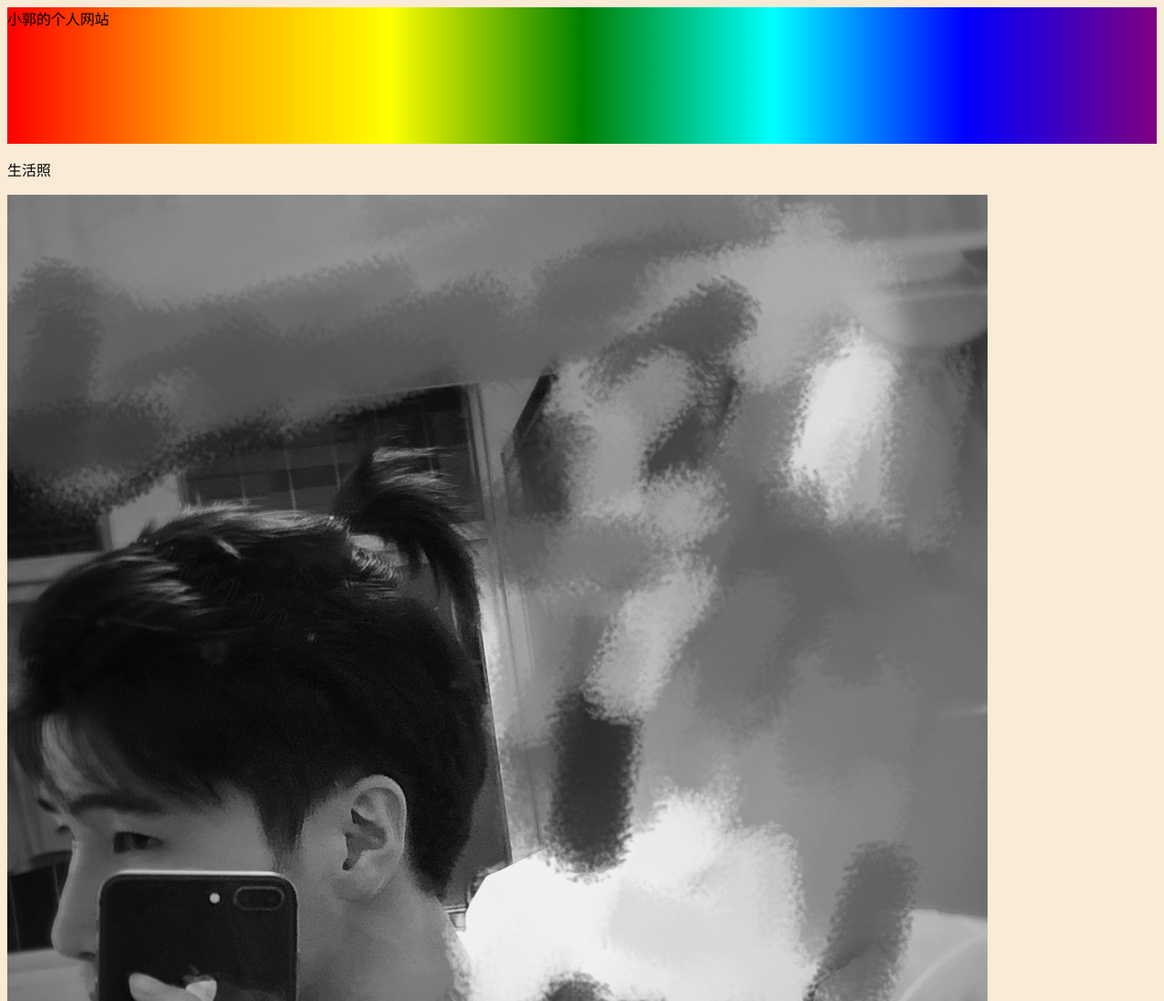
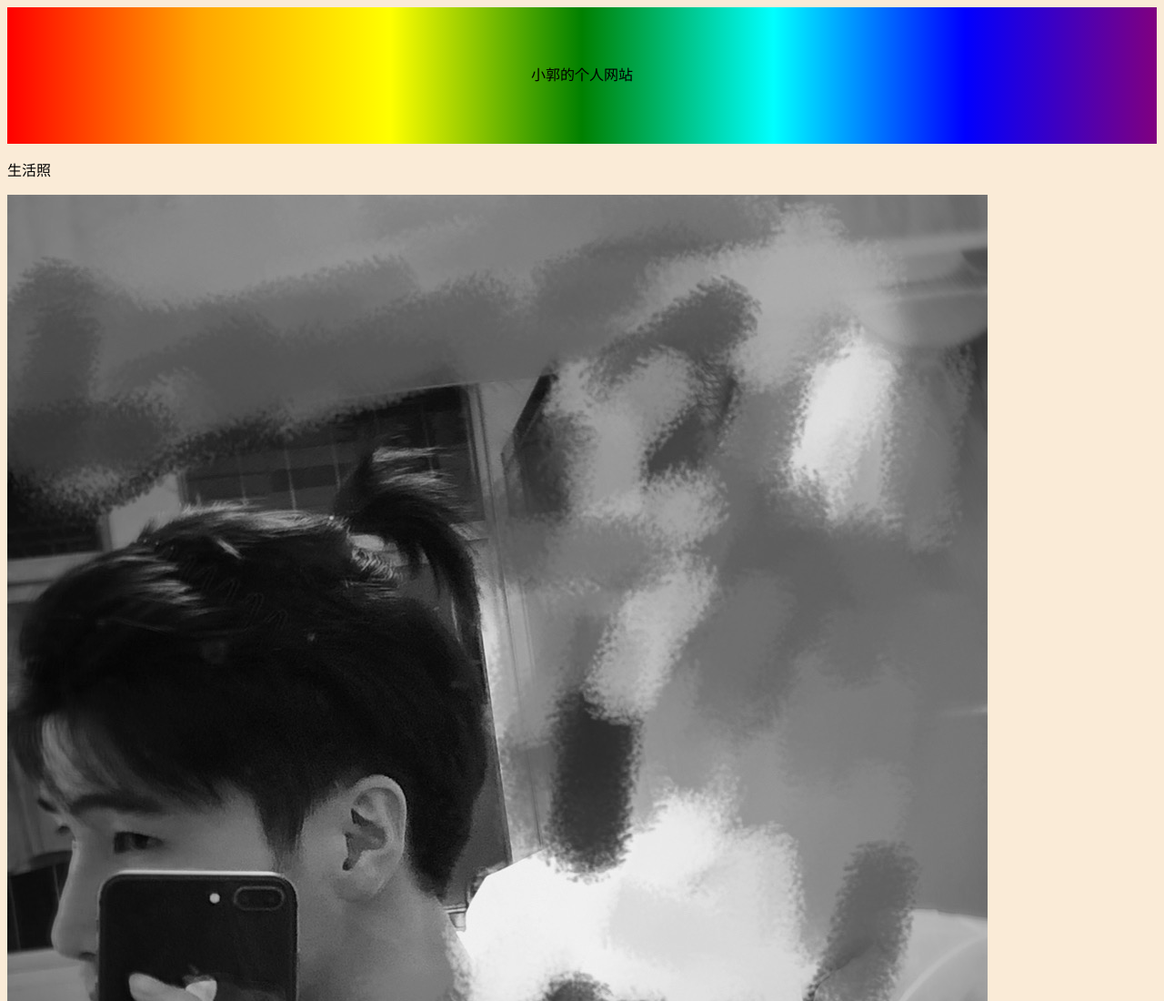
Before and after one commit to bbbgyt/bbbgyt.github.io, a plain HTML site: page index.html in a window 1280 px wide. Shown: the top 1100 px of the page at 91% size. Drawn offline with Linux system fonts and the light colour scheme.

Commit message:
修改样式

```diff
--- a/index.html
+++ b/index.html
@@ -11,7 +11,11 @@
     }
     div {
         height: 150px;
-        background:linear-gradient(to right,red,orange,yellow,green,cyan,blue,purple)
+        background:linear-gradient(to right,red,orange,yellow,green,cyan,blue,purple);
+        line-height: 150px;
+        text-align: center;
+        font-family: serif;
+        font: 800;
     }
     </style>
 </head>
```
